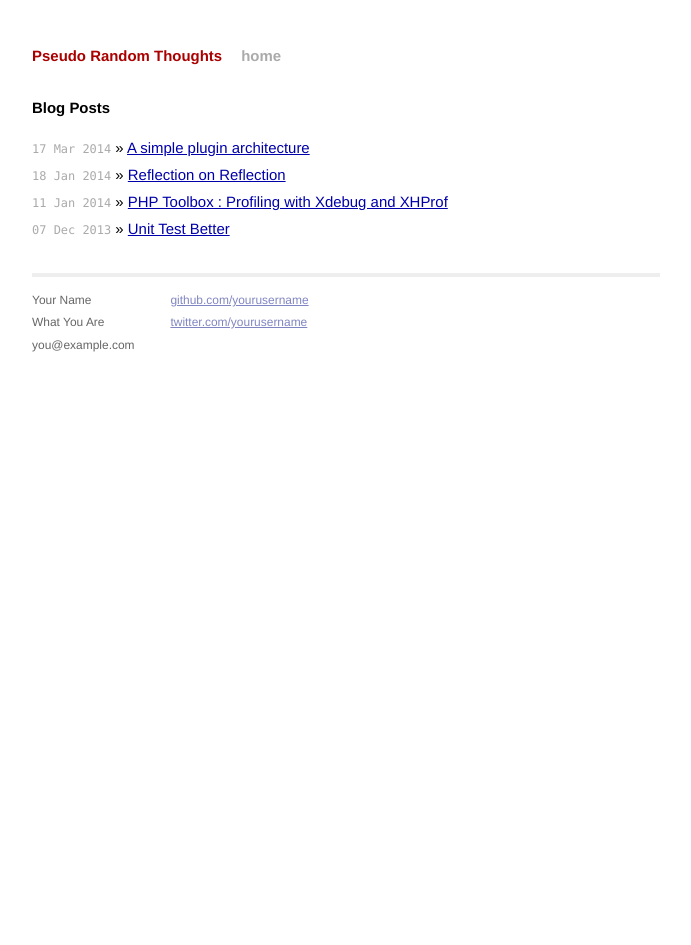
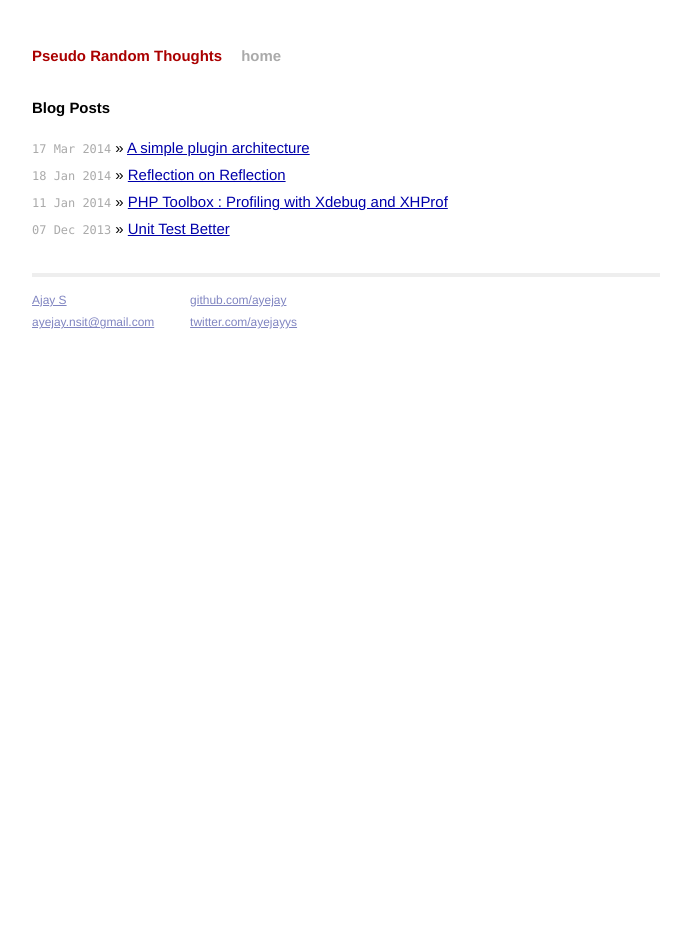
Before and after one commit to ayejay/ayejay.github.io, a Jekyll site: the page built from index.html, in a window 1280 px wide. Shown: the whole page, without its empty margins (294-985 px from the left). Built offline with Jekyll 4.4.1, drawn with Linux system fonts in a browser that asks for light colours; Markdown is read by kramdown in place of the engine named in the settings.

Commit message:
Adding my cyber adda links

```diff
--- a/_layouts/default.html
+++ b/_layouts/default.html
@@ -26,15 +26,14 @@
           <div class="footer">
             <div class="contact">
               <p>
-                Your Name<br />
-                What You Are<br />
-                you@example.com
+                <a href="/aboutme/">Ajay S<br />
+                ayejay.nsit@gmail.com
               </p>
             </div>
             <div class="contact">
               <p>
-                <a href="https://github.com/yourusername">github.com/yourusername</a><br />
-                <a href="https://twitter.com/yourusername">twitter.com/yourusername</a><br />
+                <a href="https://github.com/ayejay">github.com/ayejay</a><br />
+                <a href="https://twitter.com/ayejayys">twitter.com/ayejayys</a><br />
               </p>
             </div>
           </div>
```
